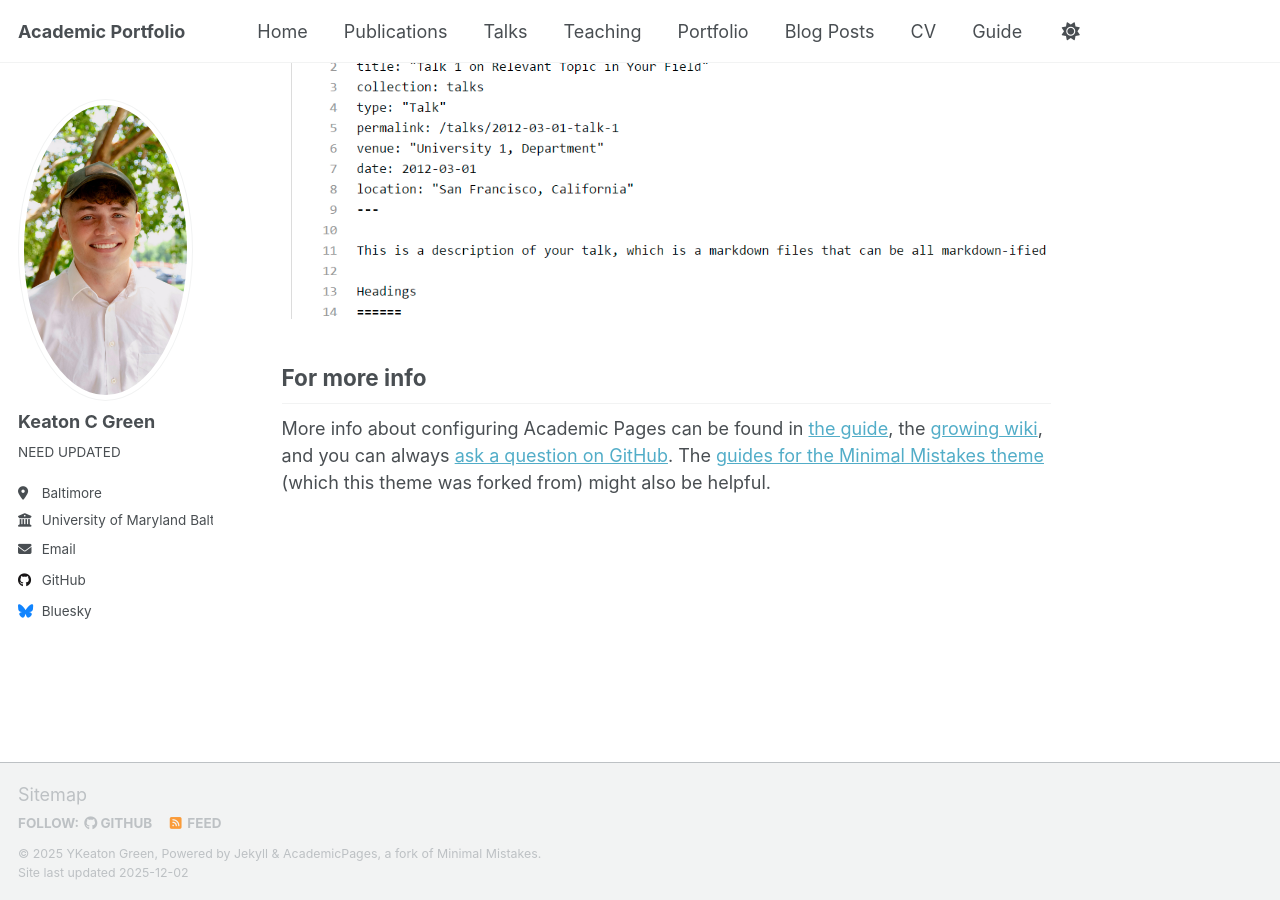
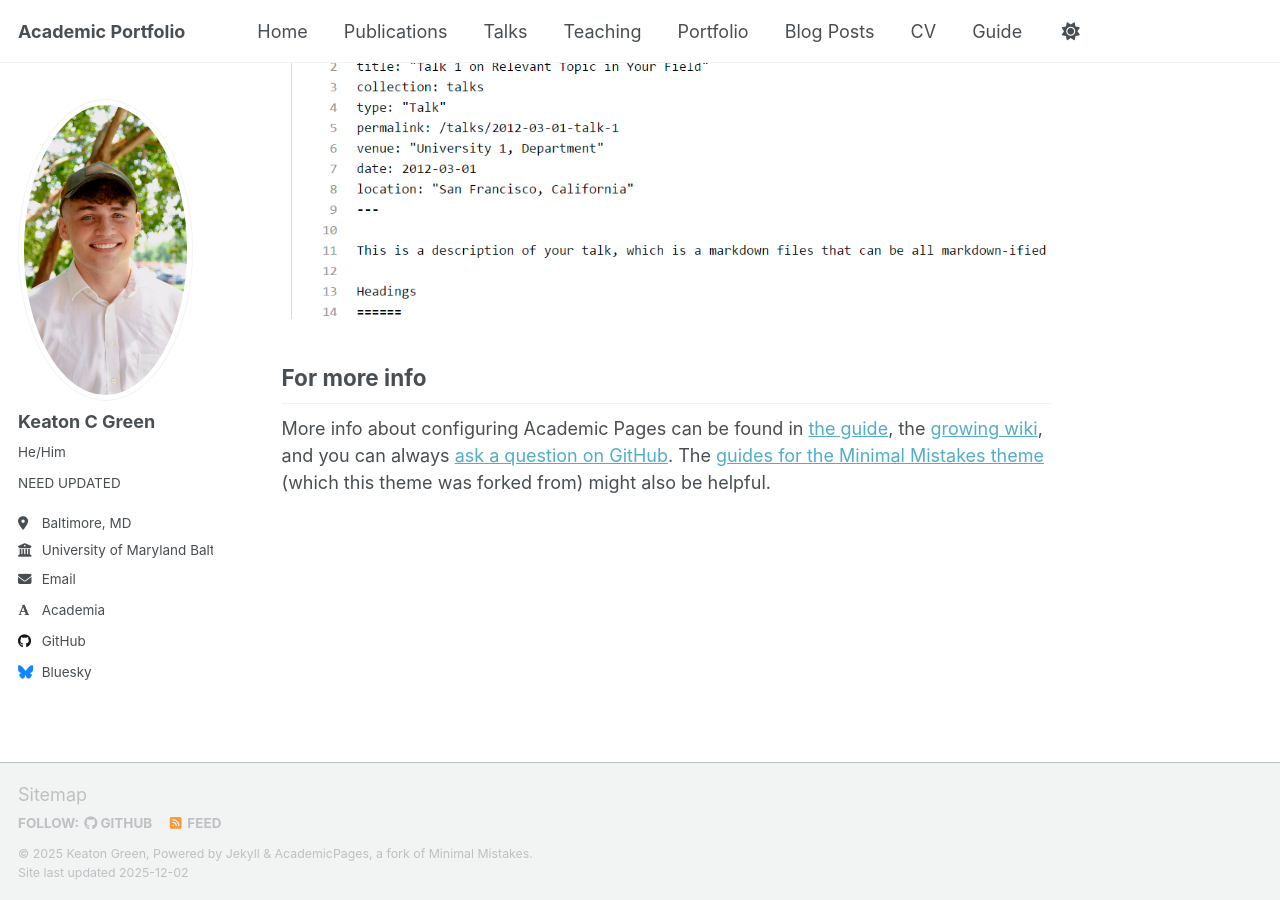
Before and after one commit to K3ATON-G1/K3ATON-G1.github.io, a Jekyll site: the page built from _pages/about.md, in a window 1280 px wide and 900 px high, scrolled down 2880 px. Built offline with Jekyll 4.4.1, drawn with Linux system fonts in a browser that asks for light colours; some web fonts are replaced; a script that is not in the unit is left out; part of the change alters nothing that is shown.

Commit message:
config.yml

```diff
--- a/_config.yml
+++ b/_config.yml
@@ -1,39 +1,25 @@
-# Welcome to Jekyll!
-#
-# This config file is meant for settings that affect your entire site, values
-# which you are expected to set up once and rarely need to edit after that.
-# For technical reasons, this file is *NOT* reloaded automatically when you use
-# `jekyll serve -l -H localhost`. If you change this file, please restart the
-# server process.
-
-# Basic Site Settings
 locale                   : "en-US"
-site_theme               : "default" # Currently available options are "default", "air"
+site_theme               : "default"
 title                    : "Academic Portfolio"
 title_separator          : "-"
-name                     : &name "YKeaton Green"
-description              : &description "Keaton Green's academic portfolio"   # Update this with a general description of your site, this is the default if not overridden by a page
-url                      : "https://k3aton-g1.github.io/k3aton-g1.github.io" # The base hostname & protocol for your site e.g. "https://[your GitHub username].github.io",
-                                                           # or if you already have some other page hosted on Github then use "https://[your GitHub username].github.io/[Your Repo Name]"
+name                     : "Keaton Green"
+description              : "Keaton Green's academic portfolio"
+url                      : "https://k3aton-g1.github.io/k3aton-g1.github.io"
 baseurl                  : "" # the subpath of your site, e.g. "/blog"
 repository               : "academicpages/academicpages.github.io"
 
-# Site Author - The following control what appear as part of the author content on the side bar.
-#               If a field is blank the icon and link will not appear, otherwise it will be shown.
-#               Additional customization can be done by editing /_includes/author-profile.html
 author:
-  # Biographic information
   avatar           : "IMG_1811.JPG"
   name             : "Keaton C Green"
-  pronouns         : # example: "she/her"
+  pronouns         : "He/Him"
   bio              : "NEED UPDATED"
-  location         : "Baltimore"
+  location         : "Baltimore, MD"
   employer         : "University of Maryland Baltimore County"
   uri              : # URL
   email            : "keatong1@umbc.edu"
 
   # Academic websites
-  academia         : # URL
+  academia         : "https://umbc.edu/"
   arxiv            : # URL - Update with the correct link to your profile
   googlescholar    :
   inspire-hep      : # URL
```
